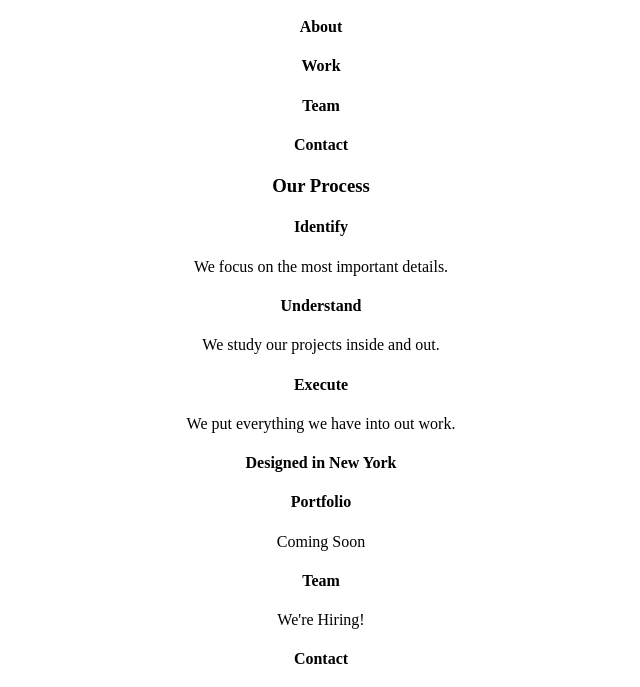
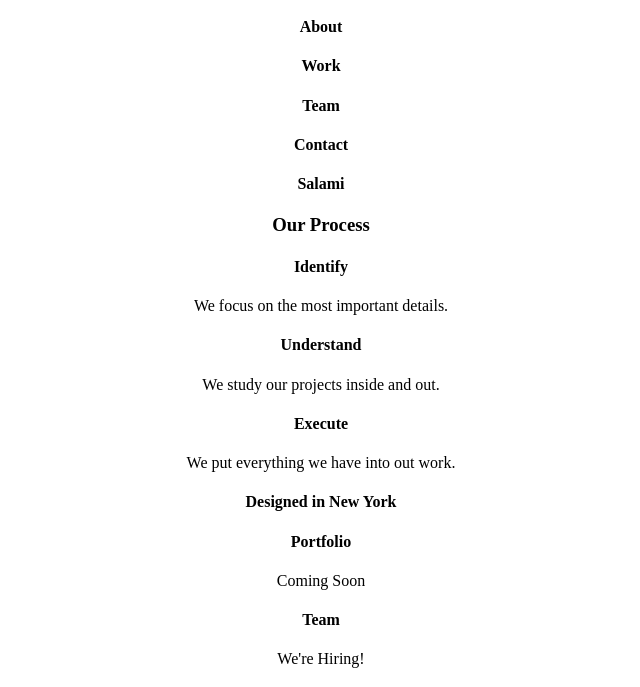
Before and after one commit to Chat6609/Broadway, a plain HTML site: page index.html in a window 1280 px wide. Shown: the part 101-788 px from the top of the page, without its empty margins (319-959 px from the left). Drawn offline with Linux system fonts and the light colour scheme.

Commit message:
I added Salami to see if I can commit from ATOM

```diff
--- a/index.html
+++ b/index.html
@@ -11,6 +11,7 @@
     <h4>Work</h4>
     <h4>Team</h4>
     <h4>Contact</h4>
+    <h4>Salami</h4>
 
     <h3>Our Process</h3>
 
```
